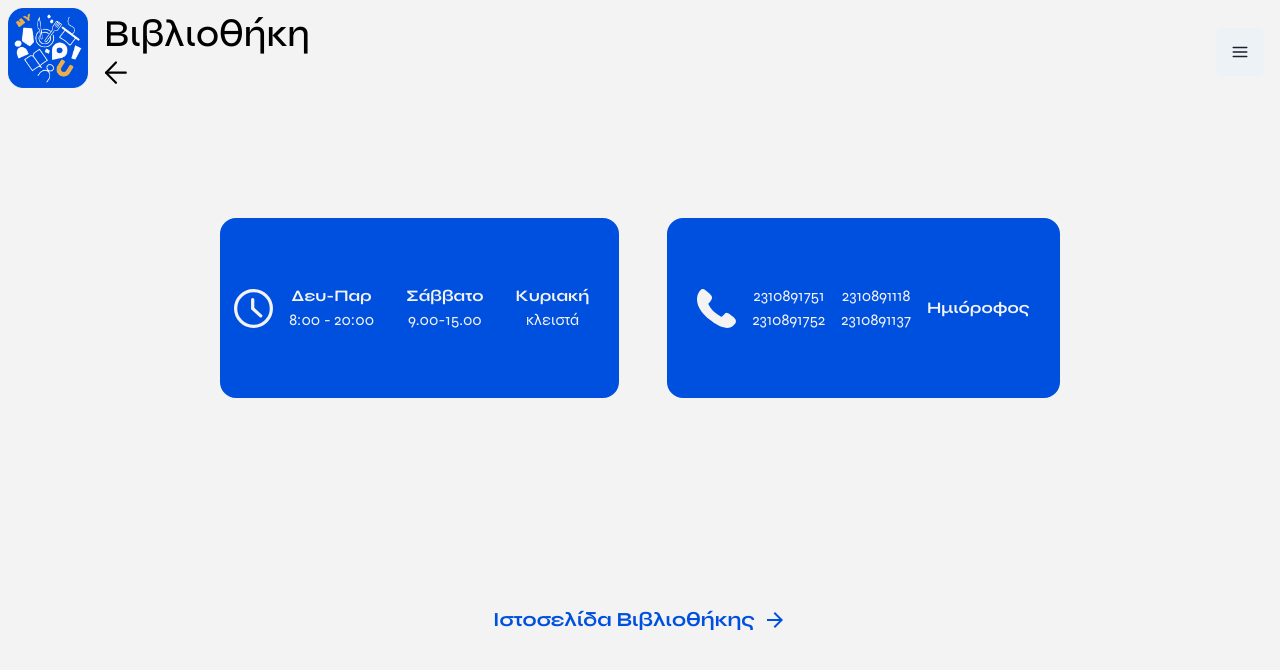
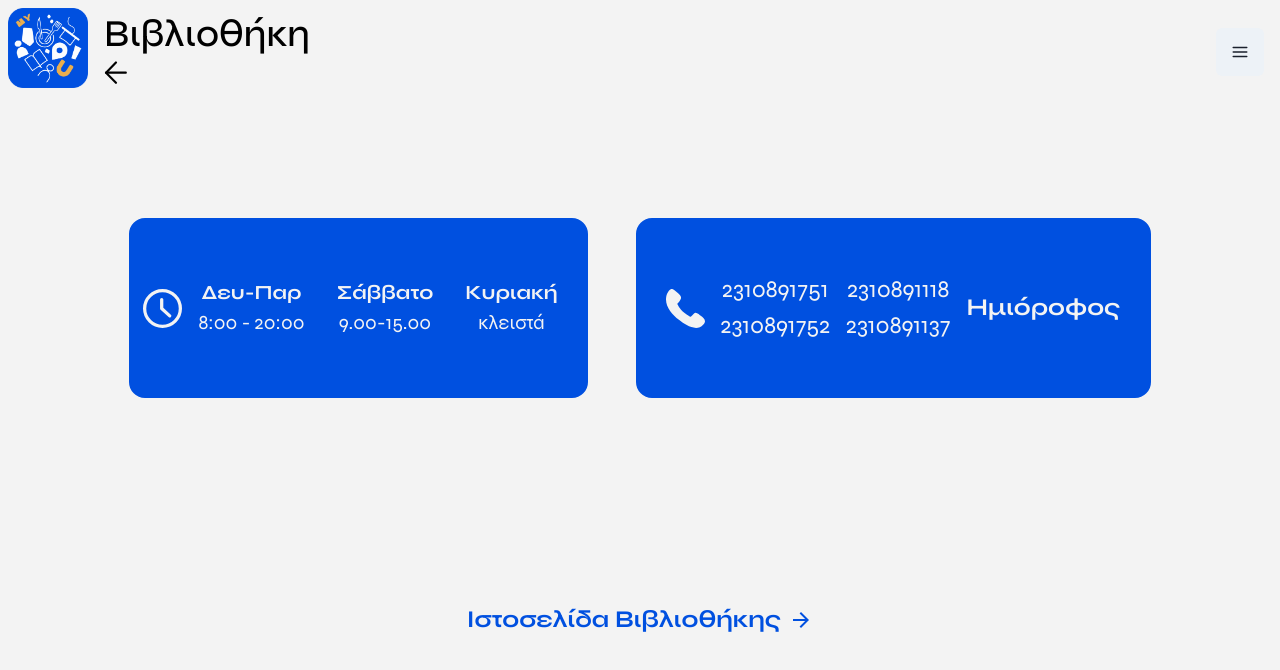
Before and after one commit to open-source-uom/myuom, a React (Create React App) app: page /librarypage in a window 1280 px wide. Shown: the top 670 px of the page. Built offline with nearby package versions, Linux system fonts and the light colour scheme.

Commit message:
Fixed font size on texts

```diff
--- a/src/pages/LibraryPage.jsx
+++ b/src/pages/LibraryPage.jsx
@@ -49,6 +49,7 @@ export default function LibraryPage() {
             flexDirection={"row"}
             alignItems="center"
             fontFamily="Syne"
+            fontSize={{ base: "md", lg: "xl" }}
             color={useColorModeValue("#f3f3f3", "black")}
           >
             <TimeIcon w={39} h={39} />
@@ -100,6 +101,7 @@ export default function LibraryPage() {
             columnGap={"1rem"}
             color={useColorModeValue("#f3f3f3", "black")}
             fontFamily="Syne"
+            fontSize={{ base: "md", lg: "2xl" }}
           >
             <PhoneIcon w={39} h={39} />
 
@@ -120,7 +122,7 @@ export default function LibraryPage() {
         variant="ghost"
         fontWeight="bold"
         fontFamily="Syne"
-        fontSize={{ sm: 16, md: 18, lg: 20 }}
+        fontSize={{ base: "lg", lg: "2xl" }}
         rightIcon={<ArrowForwardIcon w={6} h={6} />}
         onClick={(e) => {
           window.open("https://www.lib.uom.gr/index.php/el/");
```
